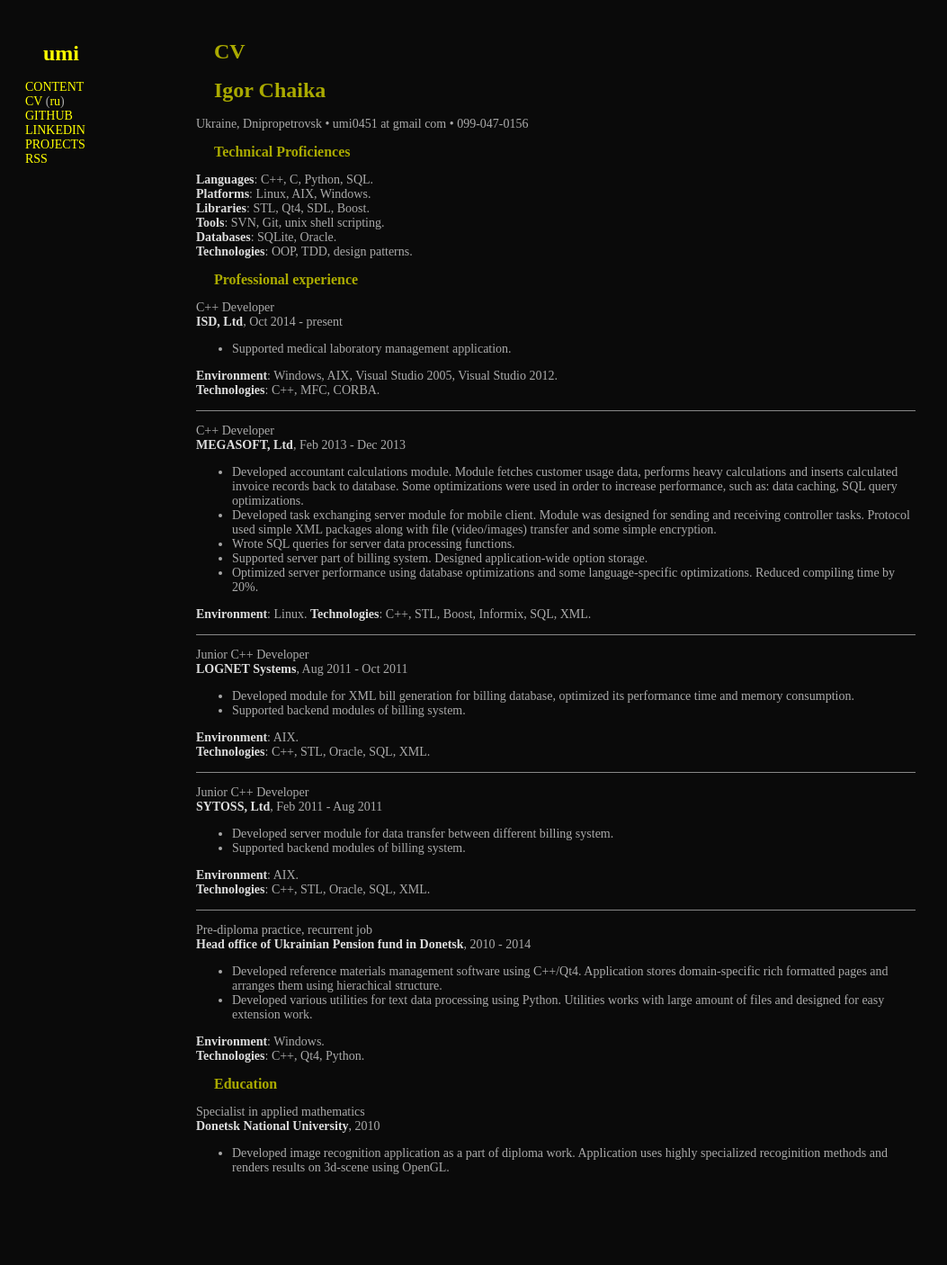
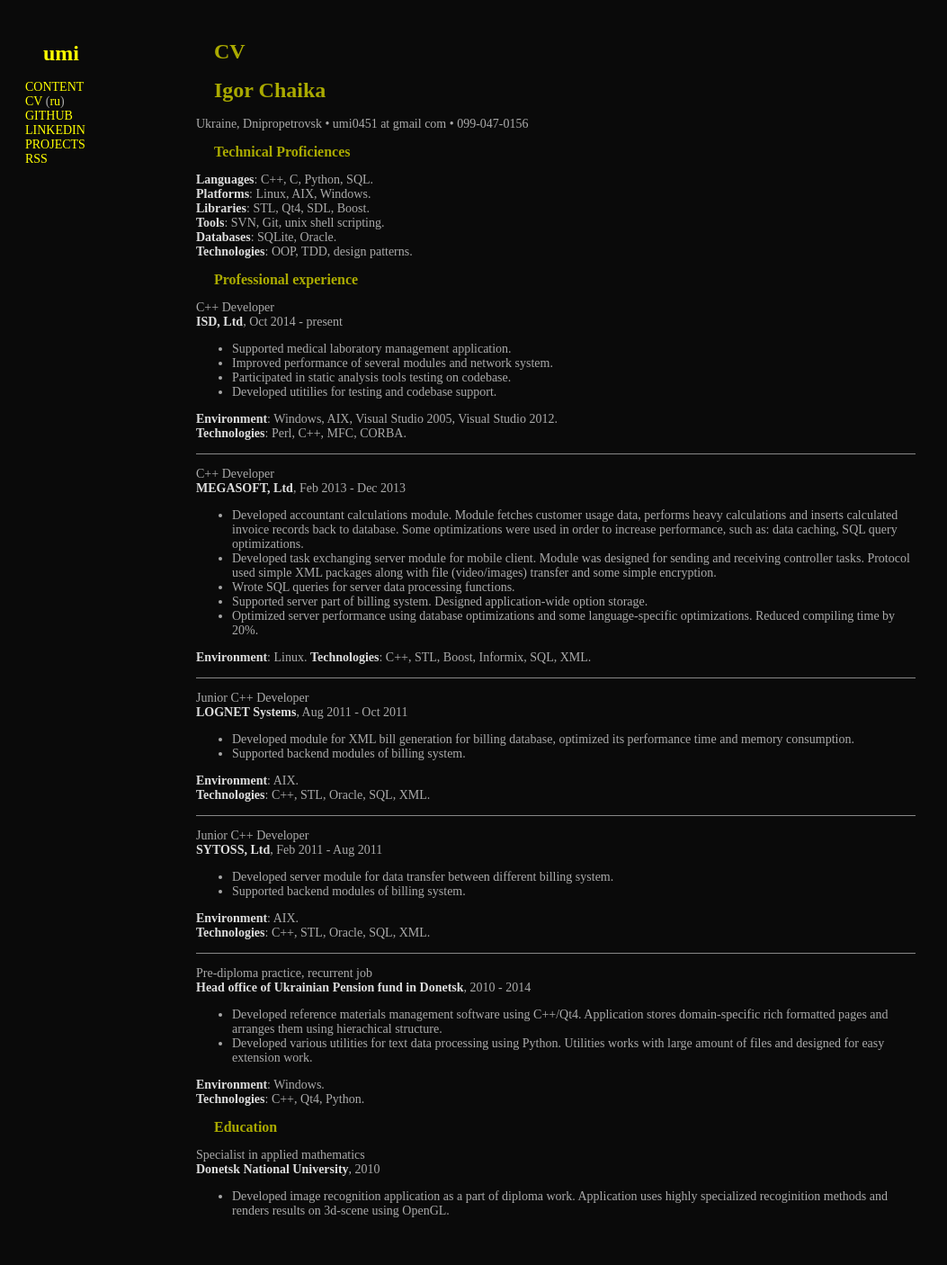
Before and after one commit to clckwrkbdgr/clckwrkbdgr.github.io, a Jekyll site: the page built from cv.en.md, in a window 1280 px wide. Shown: the whole page at 90% size, without its empty margins (0-1053 px from the left). Built offline with Jekyll 4.4.1, drawn with Linux system fonts in a browser that asks for light colours; Markdown is read by kramdown in place of the engine named in the settings; before the commit the page ends 1358 px from its top, so only the background shows below that.

Commit message:
CV: Added Perl and some achievements.

```diff
--- a/_cv.en.yml
+++ b/_cv.en.yml
@@ -26,6 +26,7 @@ lang:
     python: Python
     sql: SQL
     xml: XML
+    perl: Perl
     java: Java # beginner
     javascript: JavaScript # beginner
     html: HTML # beginner
@@ -68,6 +69,10 @@ isd:
     name: ISD, Ltd
     start: Oct 2014
     quit: present
+    achievement:
+        performance: Improved performance of several modules and network system.
+        staticanalysis: Participated in static analysis tools testing on codebase.
+        utilities: Developed utitilies for testing and codebase support.
     responsibility:
         support: Supported medical laboratory management application.
 
--- a/_cv.ru.yml
+++ b/_cv.ru.yml
@@ -26,6 +26,7 @@ lang:
     python: Python
     sql: SQL
     xml: XML
+    perl: Perl
     java: Java # beginner
     javascript: JavaScript # beginner
     html: HTML # beginner
@@ -68,6 +69,10 @@ isd:
     name: ISD, Ltd
     start: Oct 2014
     quit: настоящее время
+    achievement:
+        performance: Улучшил произоводительность нескольких модулей и сетевого обмена.
+        staticanalysis: Участвовал в тестировании средств статического анализа.
+        utilities: Разработал утилиты для тестирования и поддержки репозиториев.
     responsibility:
         support: Поддерживал приложение для управления медицинской лабораторией.
 
--- a/cv.en.md
+++ b/cv.en.md
@@ -22,9 +22,12 @@ C++ Developer
 **ISD, Ltd**, Oct 2014 - present
 
 * Supported medical laboratory management application.
+* Improved performance of several modules and network system.
+* Participated in static analysis tools testing on codebase.
+* Developed utitilies for testing and codebase support.
 
 **Environment**: Windows, AIX, Visual Studio 2005, Visual Studio 2012.
-**Technologies**: C++, MFC, CORBA.
+**Technologies**: Perl, C++, MFC, CORBA.
 
 ----
 
```
Also changed, not shown: _cv.md (+4 -1 lines), cv.ru.md (+4 -1 lines).
